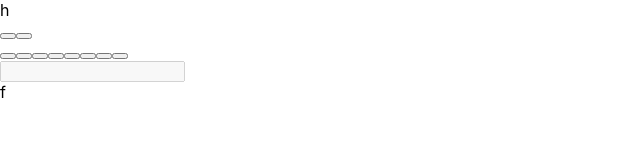
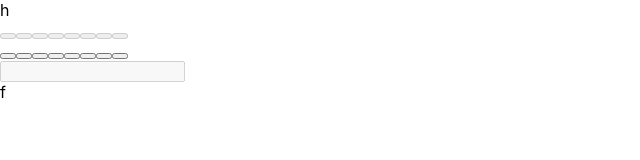
Before and after one commit to CadeWeiskopf/beat-maker, a React (Create React App) app: page / in a window 1280 px wide. Shown: the top 160 px of the page, without its empty margins (0-640 px from the left). Built offline with nearby package versions, Linux system fonts and the light colour scheme; the HTML template or start-up script is replaced by a standard one.

Commit message:
TODO: double buffering

```diff
--- a/src/App.css
+++ b/src/App.css
@@ -9,6 +9,7 @@ header {
 main {
   grid-row: 2;
   width: 100%;
+  height: 100%;
 }
 footer {
   grid-row: 3;
@@ -17,6 +18,7 @@ footer {
 .beat-pad {
   display: flex;
   flex-wrap: wrap;
+  flex-direction: column;
   gap: 5px;
 }
 
--- a/src/components/BeatPad.tsx
+++ b/src/components/BeatPad.tsx
@@ -2,6 +2,7 @@ import React, { useCallback, useEffect, useState } from "react";
 
 const NUM_STEPS = 8;
 const METRONOME_NUMBER = 2;
+const BEATS_PER_TICK = 4;
 
 const BeatPad: React.FC = () => {
   const [sequence, setSequence] = useState<boolean[]>(
@@ -37,7 +38,7 @@ const BeatPad: React.FC = () => {
 
   useEffect(() => {
     const tempoInterval = (60 / tempo) * 1000;
-    const beatsInterval = (60 / tempo) * (1 / 4) * 1000;
+    const beatsInterval = (60 / tempo) * (1 / BEATS_PER_TICK) * 1000;
     const tempoTimer = setInterval(playSequence, tempoInterval);
     const beatsTimer = setInterval(playBeats, beatsInterval);
     return () => {
@@ -48,16 +49,26 @@ const BeatPad: React.FC = () => {
 
   return (
     <div className="beat-pad">
-      <div>
+      <div style={{ display: "flex" }}>
         {metronome.map((isMetronome, step) => {
           return (
-            <button
-              key={step}
-              className={`beat-pad-step ${
-                step === tempoBeat ? "active-tempo-beat" : ""
-              }`}
-              onClick={() => toggleStep(step)}
-            />
+            <div key={step}>
+              <button
+                disabled
+                className={`beat-pad-step ${
+                  step === tempoBeat ? "active-tempo-beat" : ""
+                }`}
+              />
+              {new Array(BEATS_PER_TICK - 1).fill(null).map((e, i) => {
+                return (
+                  <button
+                    key={i}
+                    disabled
+                    className={`beat-pad-step`}
+                  />
+                );
+              })}
+            </div>
           );
         })}
       </div>
@@ -67,7 +78,7 @@ const BeatPad: React.FC = () => {
             <button
               key={step}
               className={`beat-pad-step ${isBeat ? "active" : ""} ${
-                currentBeat === step ? "active-beat" : ""
+                currentBeat === step ? "active-tempo-beat" : ""
               }`}
               onClick={() => toggleStep(step)}
             />
```
